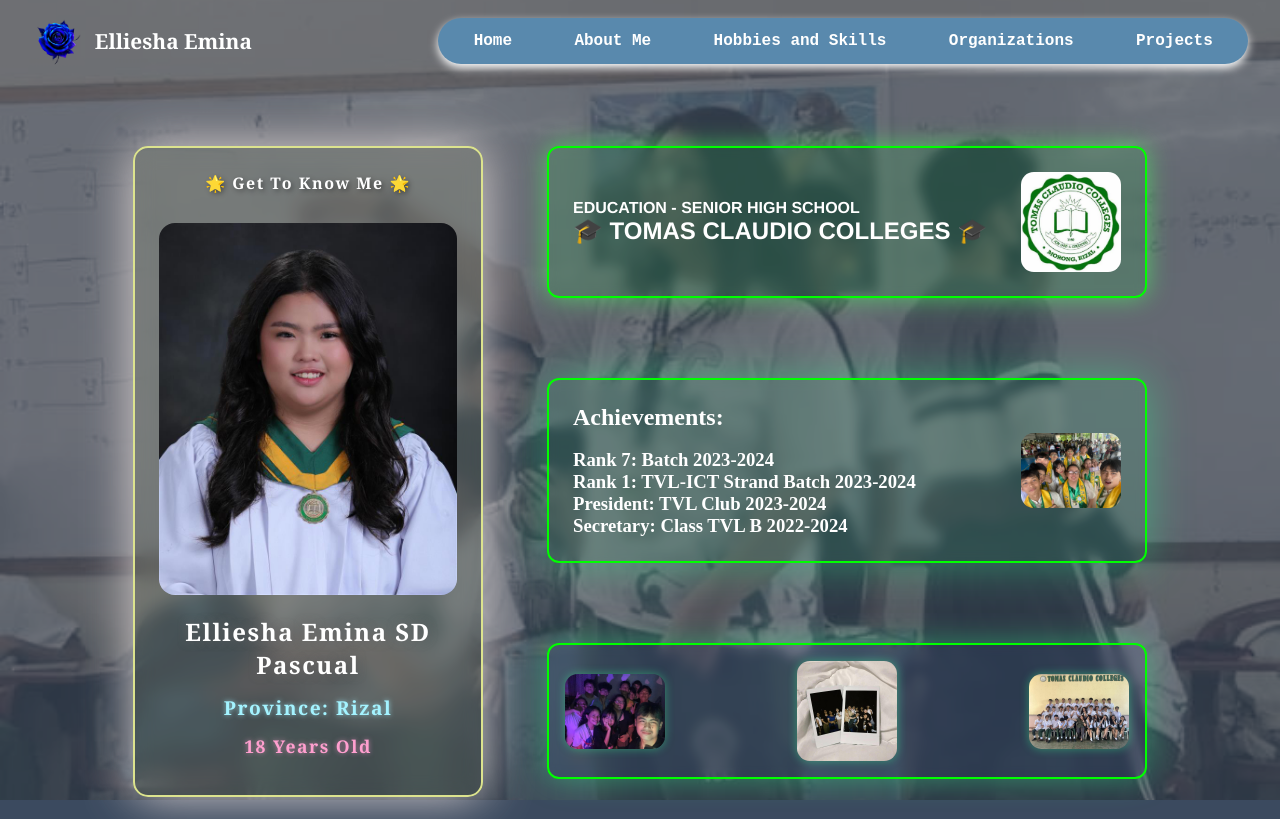
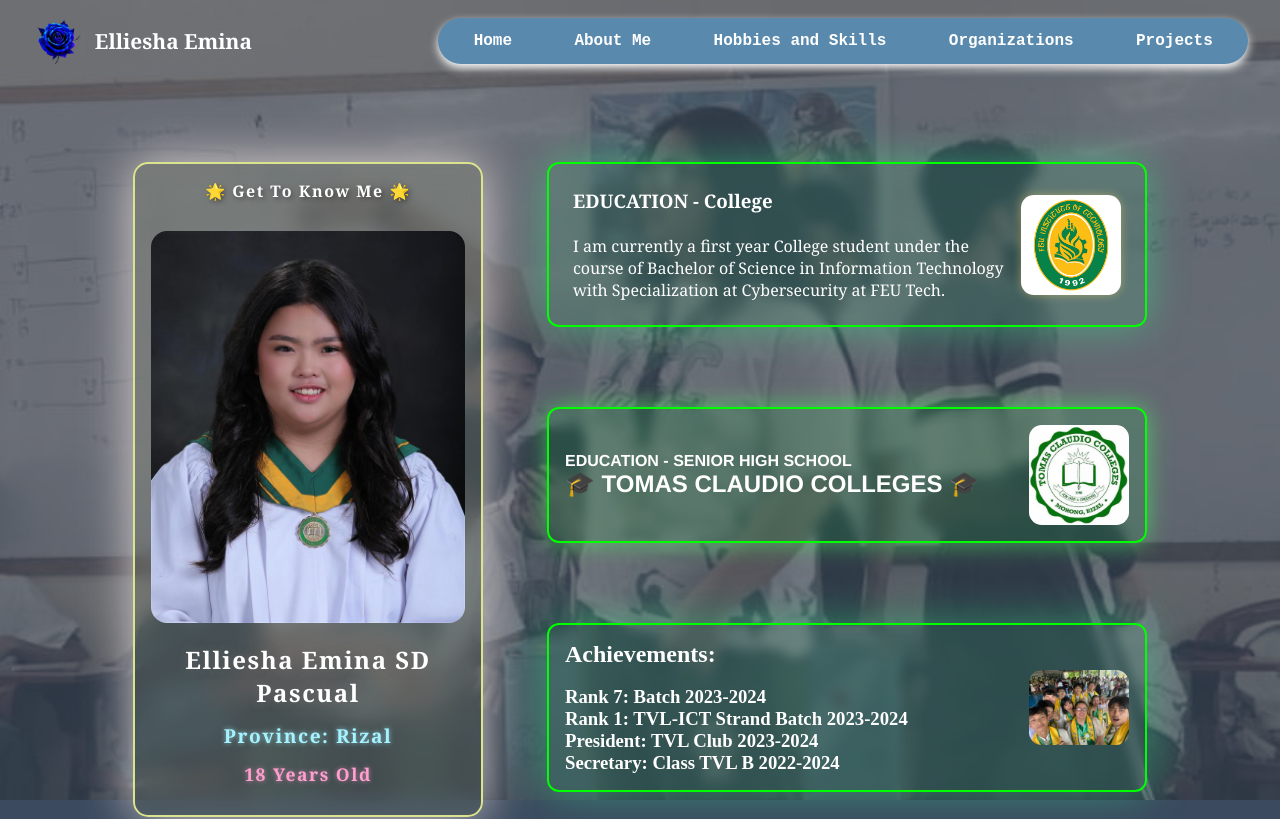
Before and after one commit to Eminapascual-03/WD-Finals, a plain HTML site: page pages/hero 1/index.html in a window 1280 px wide. Shown: the top 819 px of the page. Drawn offline with Linux system fonts and the light colour scheme.

Commit message:
fix: about me, added card for college

```diff
--- a/pages/hero 1/assets/css/style.css
+++ b/pages/hero 1/assets/css/style.css
@@ -100,14 +100,14 @@ body::before {
   justify-content: center;
   align-items: flex-start;
   gap: 4rem;
-  padding: 4rem 2rem;
+  padding: 5rem 2rem;
   flex-wrap: wrap;
 }
 
 /* Left Card Style */
 .left-card {
   background: rgba(250, 249, 162, 0.1);
-  padding: 1.5rem;
+  padding: 1rem;
   border-radius: 15px;
   border: 2.5px solid rgb(220, 227, 142);
   box-shadow: 0 0 50px rgb(219, 210, 210);
@@ -183,7 +183,7 @@ body::before {
   justify-content: space-between;
   align-items: center;
   gap: 2rem;
-  padding: 1.5rem;
+  padding: 1rem;
   width: 600px;
   border-radius: 12px;
   backdrop-filter: blur(6px);
@@ -236,6 +236,33 @@ body::before {
 
 .card-img5:hover {
   transform: scale(2.00);
+}
+
+.card6 {
+  background:  rgba(50, 255, 150, 0.1);
+  border: 2px solid lime;
+  color: white;
+  font-family: 'Georgia', serif;
+  box-shadow: 0 0 40px rgba(50, 255, 150, 0.4);
+  padding: 1.5rem;
+  width: 600px;
+  border-radius: 12px;
+  backdrop-filter: blur(6px);
+  display: flex;
+  align-items: center;
+  gap: 2rem;
+}
+
+.card-img6 {
+  width: 100px;
+  height: auto;
+  border-radius: 0.8rem;
+  box-shadow: 0 0 10px rgba(255, 223, 108, 0.4);
+  transition: transform 0.3s ease;
+}
+
+.card-img6:hover {
+  transform: scale(1.2);
 }
 
 
--- a/pages/hero 1/index.html
+++ b/pages/hero 1/index.html
@@ -36,8 +36,21 @@
 
     <!-- Right Cards Column -->
     <div class="right-column">
+      <!-- Card 4 -->
+        <div class="card card6">
+          <div class="card-content">
+            <div class="card-text">
+              <h3 class="note">EDUCATION - College </h3>
+              <br>
+              <p>I am currently a first year College student under the course of Bachelor of Science in Information Technology with Specialization at Cybersecurity at FEU Tech. </p>
+            </div>
+            <img class="card-img6" src="./assets/img/feu tech.png" alt="Quote Image">
+          </div>
+        </div>
+
       <!-- Card 1 -->
       <div class="card-container card-container1">
+
         <div class="card card3">
           <div class="card-content">
             <div class="card-text">
```
Also changed, not shown: pages/hero 1/assets/img/feu tech.png (added).
